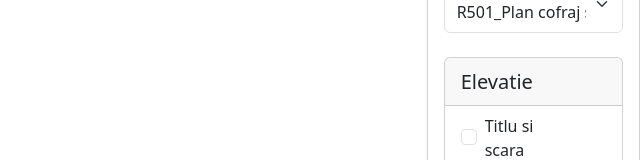
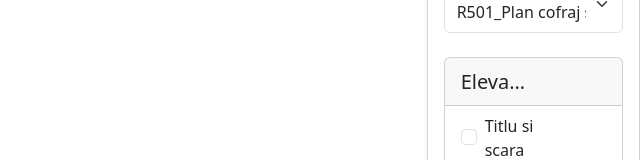
Before and after one commit to rct24/check-list-plans, a React (Vite) app: page / in a window 1280 px wide. Shown: the part 213-373 px from the top of the page, without its empty margins (640-1280 px from the left). Built offline with nearby package versions, Linux system fonts and the light colour scheme.

Commit message:
feat: Enhance CheckList component styling with text truncation and button group adjustments

```diff
--- a/src/components/CheckList.jsx
+++ b/src/components/CheckList.jsx
@@ -53,13 +53,13 @@ export default function CheckList({
           />
         ) : (
           <h5
-            className="mb-0 flex-grow-1"
+            className="mb-0 flex-grow-1 text-truncate"
             onDoubleClick={handleSectionNameDoubleClick}
           >
             {sectionName}
           </h5>
         )}
-        <div className="btn-group btn-group-sm" style={{ width: "100px" }}>
+        <div className="btn-group btn-group-sm flex-shrink-0">
           <button
             className={`btn btn-secondary ${
               isHover ? "opacity-100" : "opacity-0"
```
